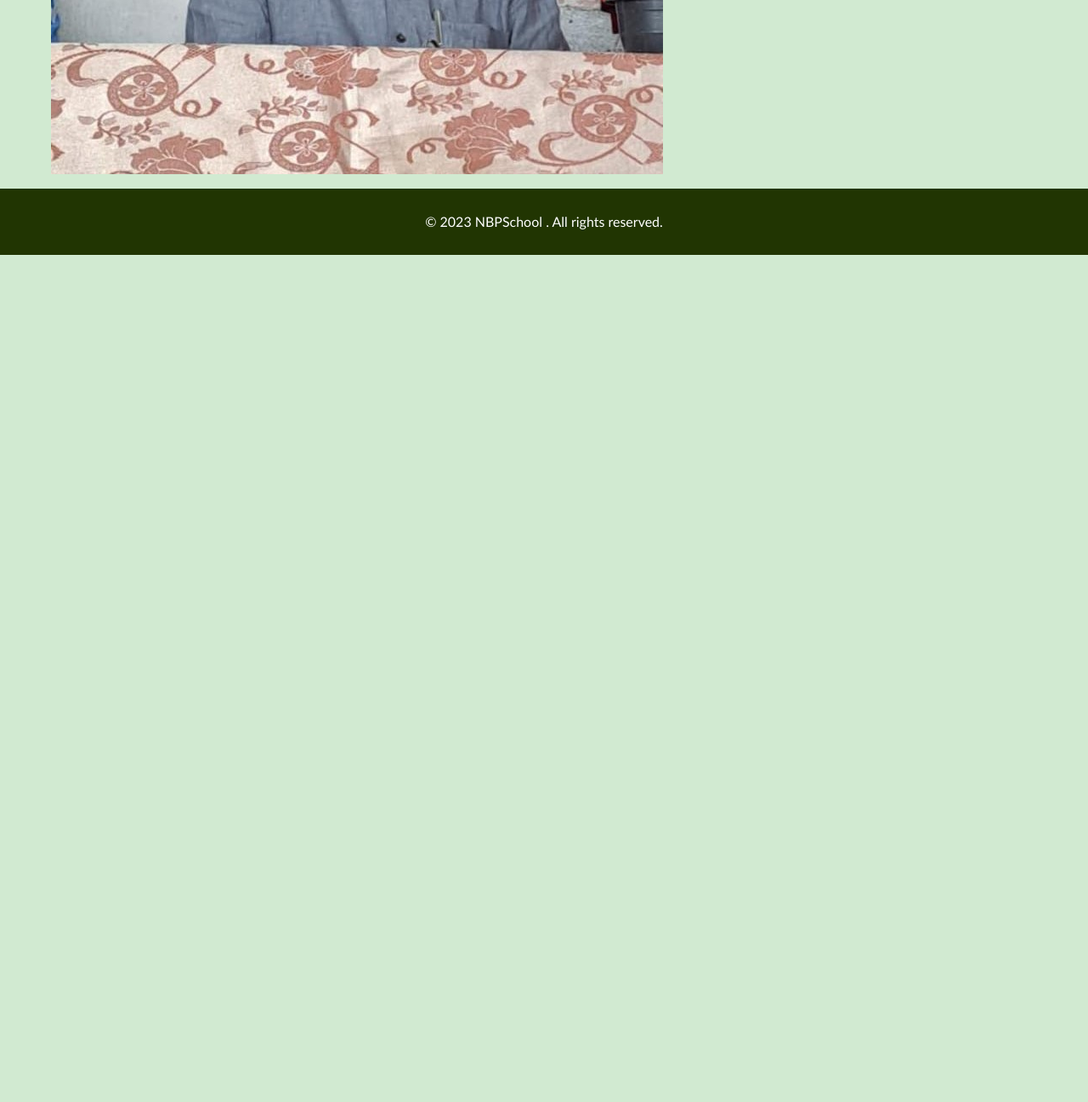
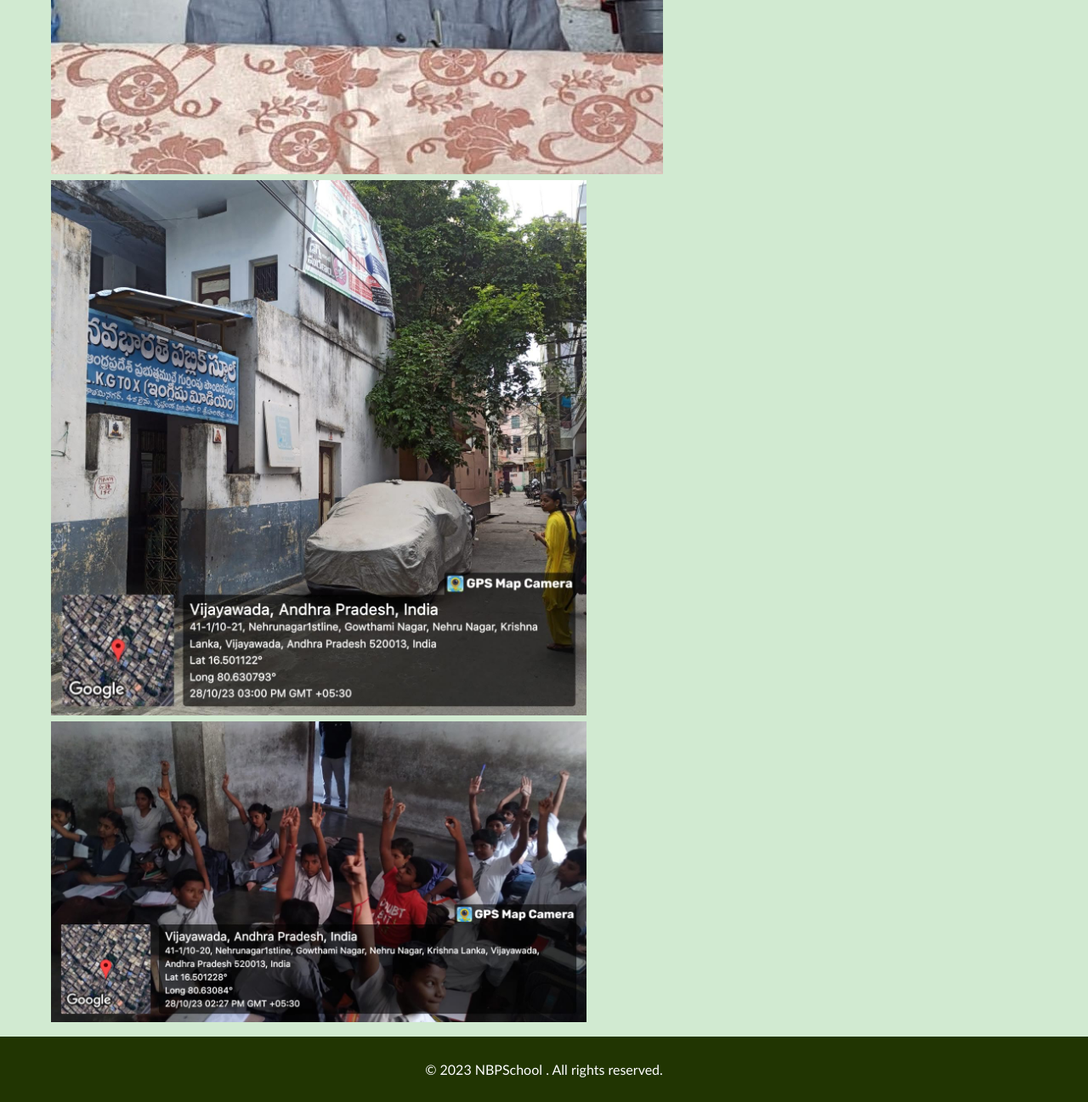
Before and after one commit to redfyel/schoolwebsite, a plain HTML site: page about.html in a window 1280 px wide. Shown: the part 1107-2404 px from the top of the page at 85% size. Before the commit the page ends 1407 px from the top, so only its background shows below. Drawn offline with Linux system fonts and the light colour scheme.

Commit message:
Update about.html
Signed-off-by: redfyel <120628726+redfyel@users.noreply.github.com>

```diff
--- a/about.html
+++ b/about.html
@@ -32,15 +32,20 @@
         </p>
 
 
-           <div class="slide">
-        <img id="img2"src="principal.jpeg" alt="Image 1">
+            <div class="row">
+        <div class="column">
+            <img id="img2" src="principal.jpeg" alt="Image 1">
+        </div>
+        <div class="column">
+            <img id="img4" src="aboutpic1.jpeg" alt="Image 2">
+        </div>
     </div>
-    <div class="slide">
-        <img id="img4"src="aboutpic1.jpeg" alt="Image 2">
+    <div class="row">
+        <div class="column">
+            <img id="img4" src="aboutpic2.jpeg" alt="Image 3">
+        </div>
     </div>
-    <div class="slide">
-        <img id="img4"src="aboutpic2.jpeg" alt="Image 3">
-    </div>
+</section>
 
         <a class="prev1" onclick="plusSlides(-1)">&#10094;</a>
         <a class="next1" onclick="plusSlides(1)">&#10095;</a>
```
